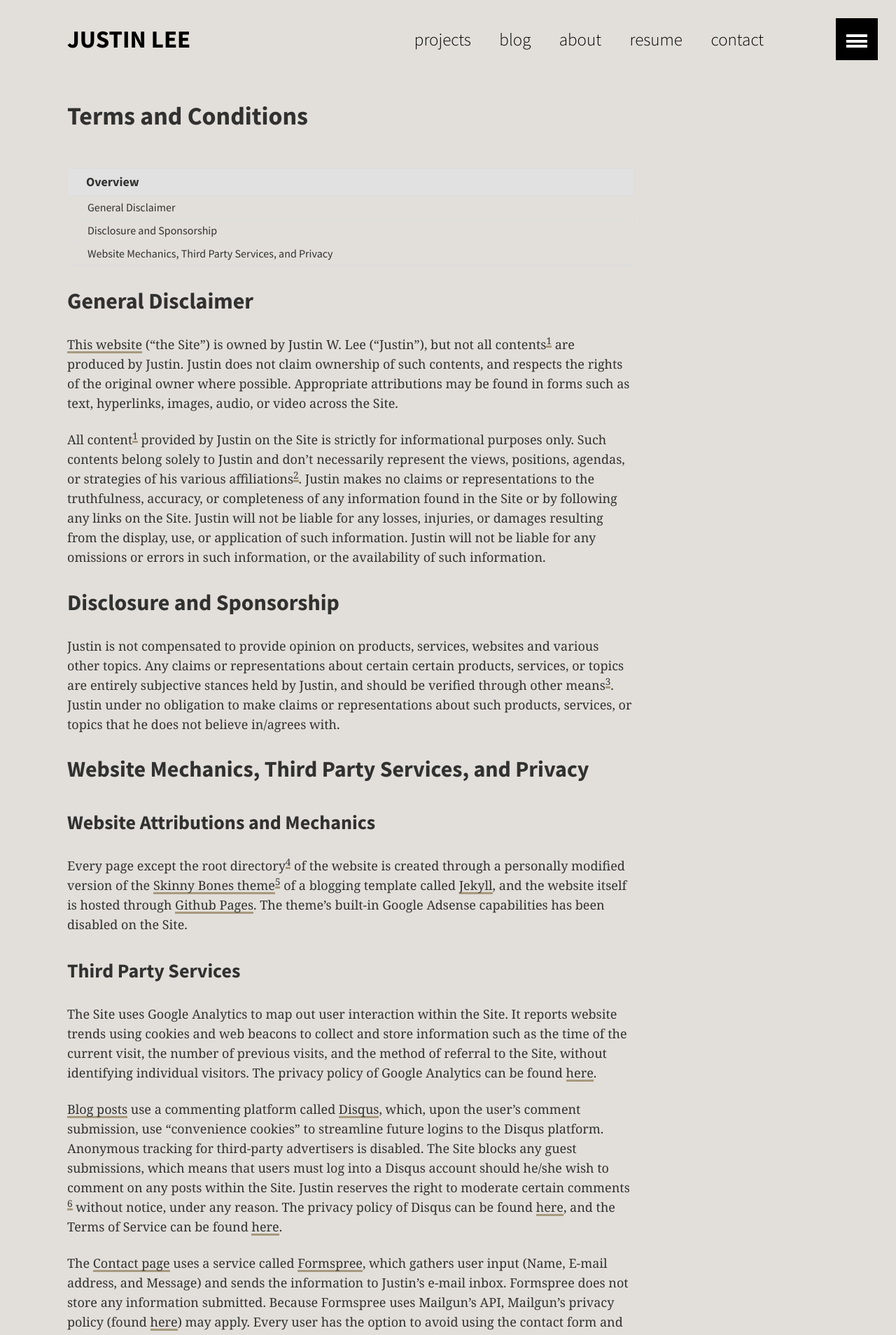
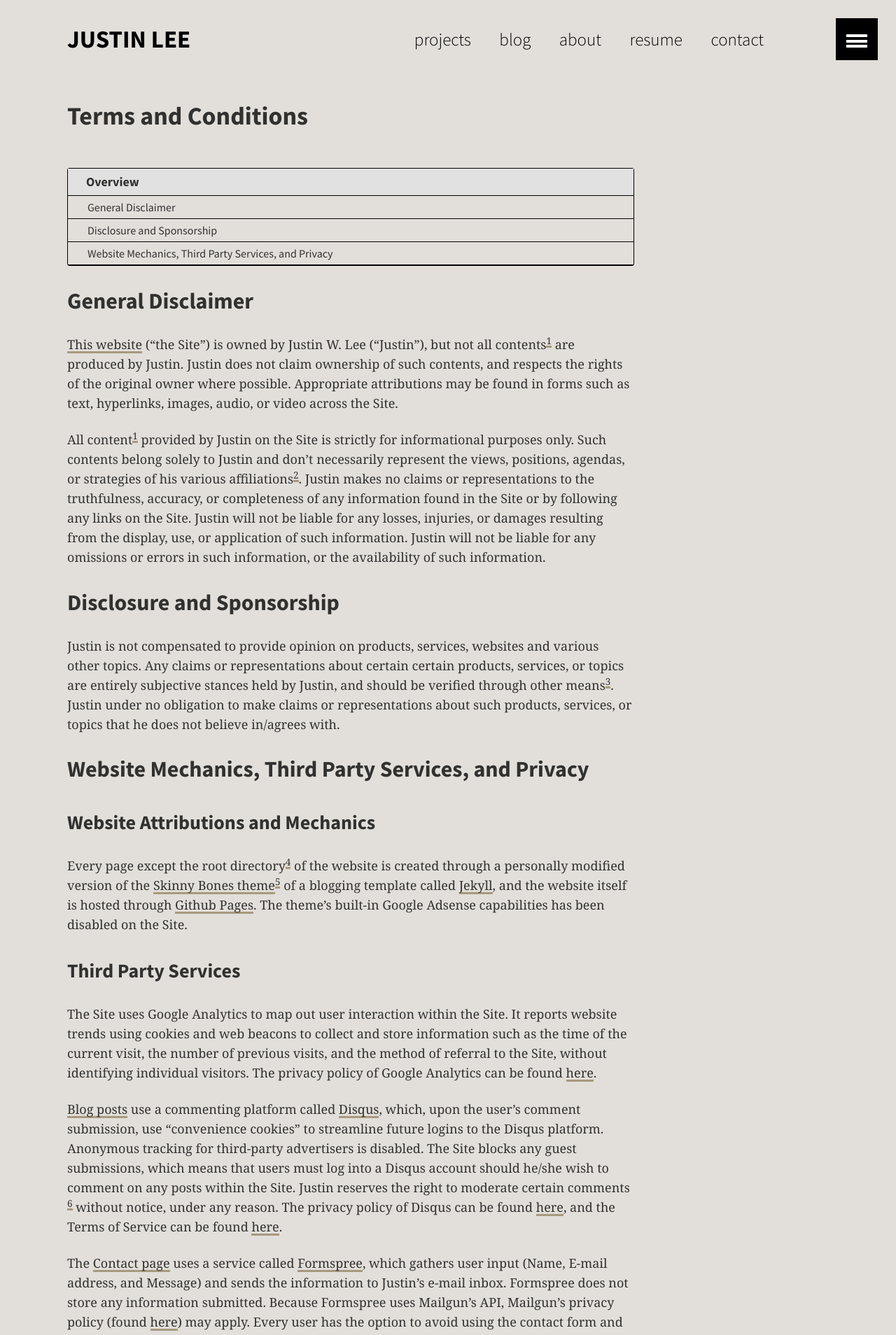
Before and after one commit to pengineered/pengineered.github.io, a Jekyll site: the page built from terms/terms.md, in a window 1280 px wide. Shown: the top 1908 px of the page at 70% size. Built offline with Jekyll 4.4.1, drawn with Linux system fonts in a browser that asks for light colours.

Commit message:
changed color

```diff
--- a/_sass/_toc.scss
+++ b/_sass/_toc.scss
@@ -17,7 +17,7 @@
   ul {
     margin-top: $gutter;
     margin-bottom: $gutter;
-    border: 1px solid $border-color;
+    border: 1px solid /*$border-color*/ $black;
     @include media($medium) {
       border-radius: $border-radius;
     }
@@ -27,7 +27,7 @@
     @include media($small) {
       @include font-size(16,no,18);
     }
-    border-bottom: 1px solid $border-color;
+    border-bottom: 1px solid /*$border-color*/ $black;
     > a {
       display: block;
       padding: 7px 1.618rem;
@@ -46,7 +46,7 @@
     padding: 7px 1.618rem;
     background: $table-stripe-color;
     &:hover {
-      background: mix($white, $border-color, 5%);
+      background: mix($black, $border-color, 5%);
     }
     a {
       color: $text-color;
```
